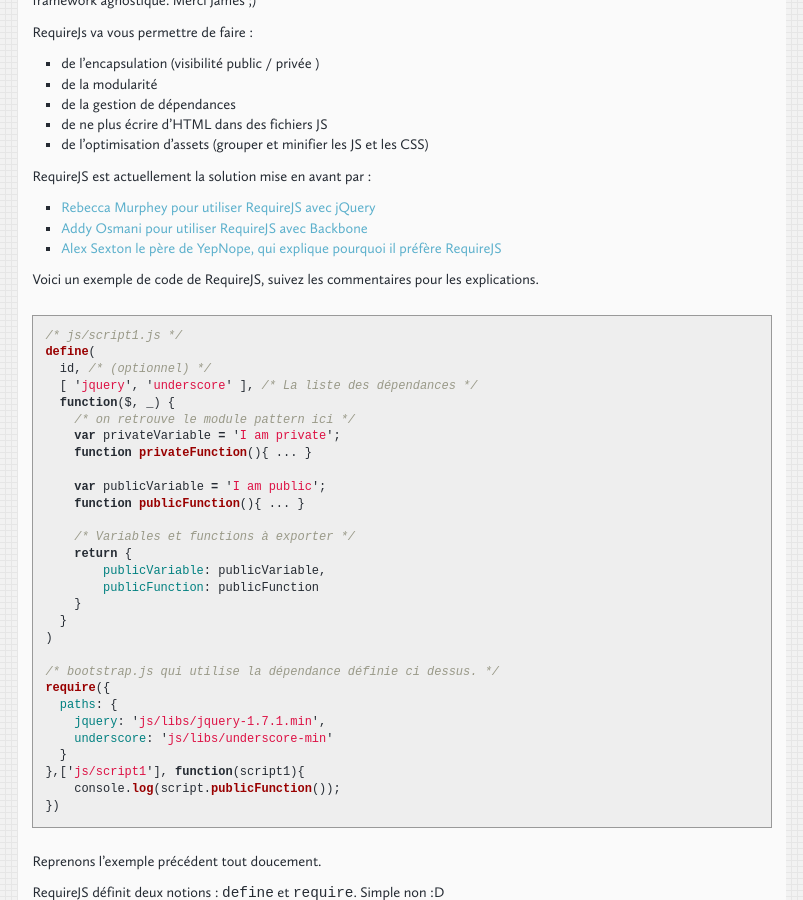
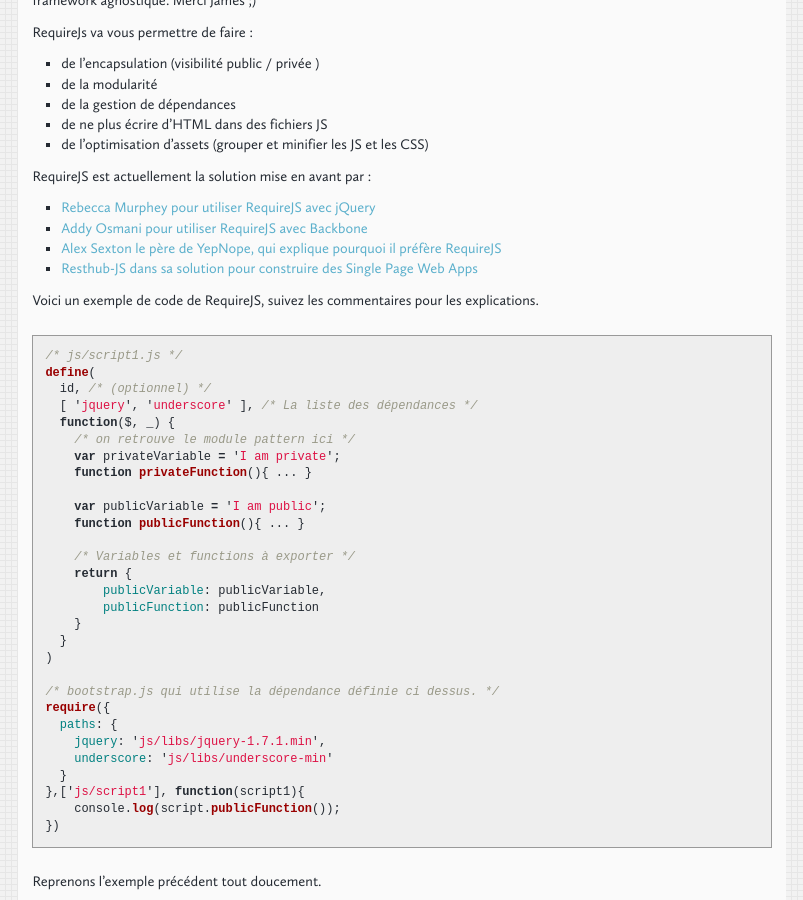
Before and after one commit to pullrequest/pullrequest.github.com, a Jekyll site: the page built from _posts/2012-01-04-requirejs.markdown, in a window 1280 px wide and 900 px high, scrolled down 2007 px. Shown: the whole window, without its empty margins (132-935 px from the left). Built offline with Jekyll 4.4.1, drawn with Linux system fonts in a browser that asks for light colours; nearby versions of some CDN libraries; comment, search, counter and statistics services are not loaded.

Commit message:
Add a reference to resthubJS

```diff
--- a/_posts/2012-01-04-requirejs.markdown
+++ b/_posts/2012-01-04-requirejs.markdown
@@ -115,6 +115,7 @@
 * [Rebecca Murphey pour utiliser RequireJS avec jQuery](http://jqfundamentals.com/)
 * [Addy Osmani pour utiliser RequireJS avec Backbone](https://github.com/addyosmani/backbone-fundamentals)
 * [Alex Sexton le père de YepNope, qui explique pourquoi il préfère RequireJS](http://www.quora.com/What-are-the-use-cases-for-RequireJS-vs-Yepnope-vs-LABjs)
+* [Resthub-JS dans sa solution pour construire des Single Page Web Apps](http://resthub.org/javascript/)
 
 
 Voici un exemple de code de RequireJS, suivez les commentaires pour les explications.
```
